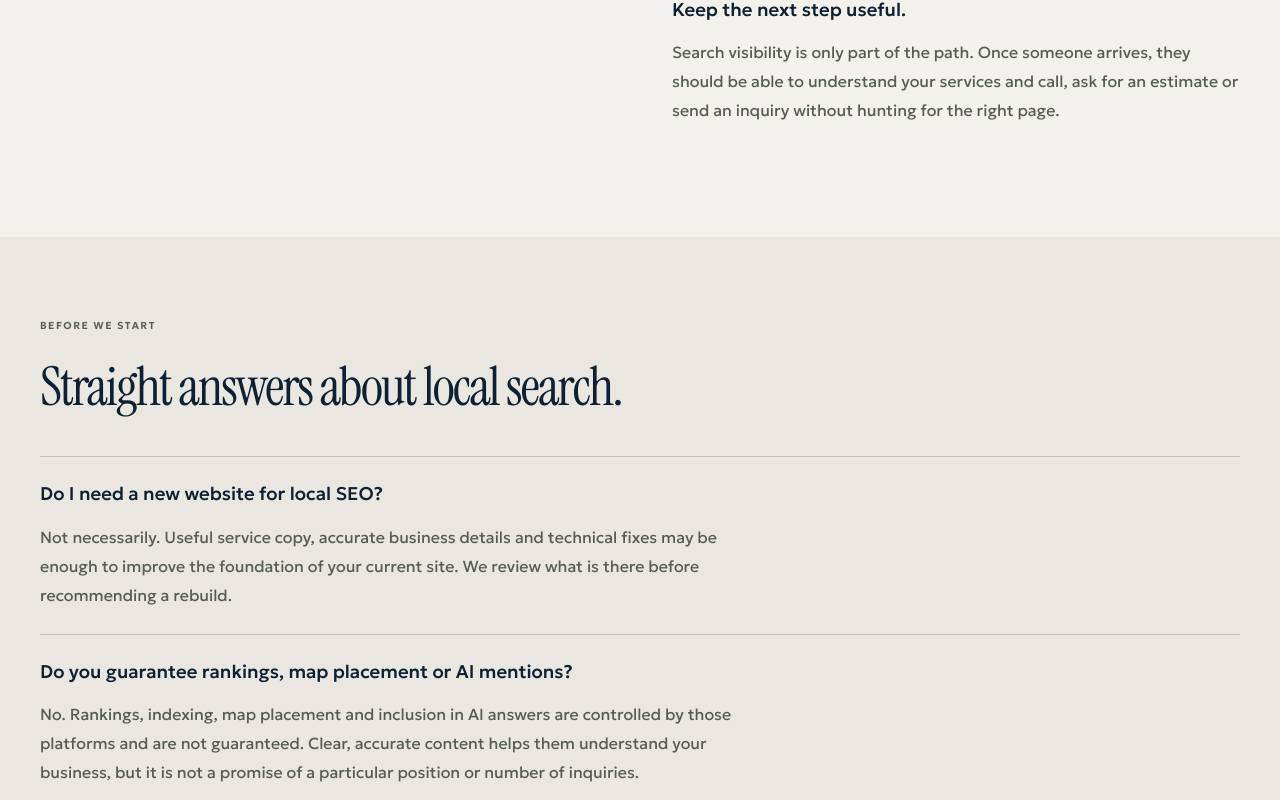
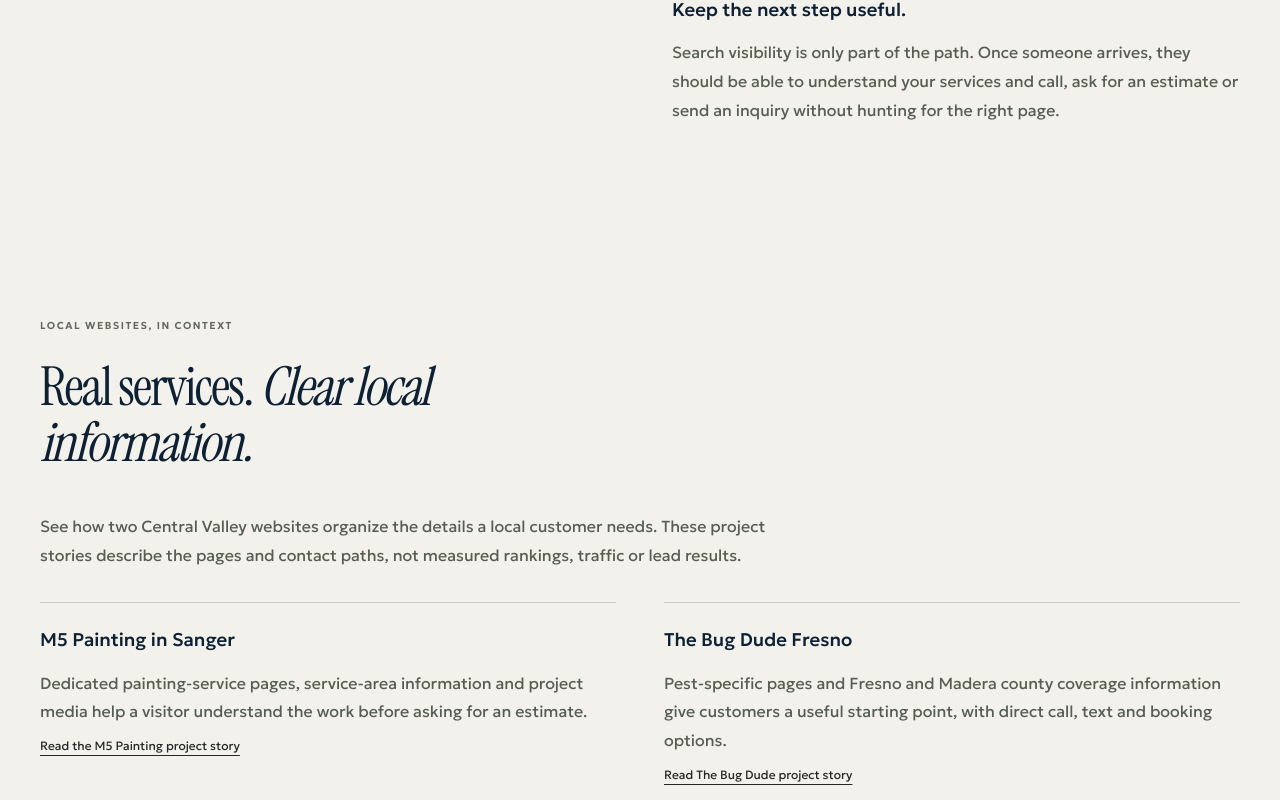
Before and after one commit to mxrcochxvez/hexacombllc, a Next.js app: page /local-seo in a window 1280 px wide. Shown: the part 1997-2797 px from the top of the page. Built offline with nearby package versions, Linux system fonts and the light colour scheme; no server answers.

Commit message:
Improve local SEO discovery and project context

```diff
--- a/src/app/(site)/local-seo/page.tsx
+++ b/src/app/(site)/local-seo/page.tsx
@@ -130,6 +130,43 @@ export default function LocalSeoPage() {
           </p>
         </div>
       </section>
+      <section className="premium-shell service-section" aria-labelledby="seo-projects-heading">
+        <p className="premium-eyebrow">LOCAL WEBSITES, IN CONTEXT</p>
+        <h2 id="seo-projects-heading">Real services. <em>Clear local information.</em></h2>
+        <p className="service-support">
+          See how two Central Valley websites organize the details a local
+          customer needs. These project stories describe the pages and contact
+          paths, not measured rankings, traffic or lead results.
+        </p>
+        <div className="service-grid">
+          <article>
+            <h3>M5 Painting in Sanger</h3>
+            <p>
+              Dedicated painting-service pages, service-area information and
+              project media help a visitor understand the work before asking
+              for an estimate.
+            </p>
+            <Link href="/work/m5-painting" className="premium-text-link">
+              Read the M5 Painting project story
+            </Link>
+          </article>
+          <article>
+            <h3>The Bug Dude Fresno</h3>
+            <p>
+              Pest-specific pages and Fresno and Madera county coverage
+              information give customers a useful starting point, with direct
+              call, text and booking options.
+            </p>
+            <Link href="/work/the-bug-dude" className="premium-text-link">
+              Read The Bug Dude project story
+            </Link>
+          </article>
+        </div>
+        <p className="service-support">
+          <Link href="/work">Browse all five website projects</Link> for more
+          examples of local businesses and their websites.
+        </p>
+      </section>
       <section className="service-band" aria-labelledby="seo-questions-heading">
         <div className="premium-shell service-questions">
           <p className="premium-eyebrow">BEFORE WE START</p>
--- a/src/app/(site)/page.tsx
+++ b/src/app/(site)/page.tsx
@@ -30,7 +30,8 @@ const services = {
       description:
         "Local SEO, useful service pages and clear business information.",
       provider: { "@id": "https://hexacombllc.com/#organization" },
-      url: "https://hexacombllc.com/website-audit",
+      url: "https://hexacombllc.com/local-seo",
+      areaServed: ["Fresno", "Clovis", "California Central Valley"],
     },
     {
       "@type": "Service",
--- a/src/app/(site)/website-design/page.tsx
+++ b/src/app/(site)/website-design/page.tsx
@@ -257,7 +257,9 @@ export default function WebsiteDesignPage() {
             No. Useful content and a well-built site give search engines clearer
             information, but rankings, indexing and inclusion in AI answers are
             not guaranteed. Ongoing search work is a separate conversation about
-            priorities, not a promise of a particular position.
+            priorities, not a promise of a particular position.{" "}
+            <Link href="/local-seo">Explore local SEO for Fresno and Clovis</Link>{" "}
+            for service-page, business-information and search improvements.
           </p>
         </article>
         <p className="service-support">
--- a/src/app/(site)/work/page.tsx
+++ b/src/app/(site)/work/page.tsx
@@ -32,6 +32,11 @@ export default function WorkPage() {
           </Link>
           .
         </p>
+        <p>
+          The project stories show how service information, local coverage and
+          contact paths fit together. For search-focused website improvements,{" "}
+          <Link href="/local-seo">explore local SEO in Fresno and Clovis</Link>.
+        </p>
       </div>
       <PortfolioShowcase />
       <AgencyContact />
--- a/src/app/sitemap.ts
+++ b/src/app/sitemap.ts
@@ -9,7 +9,7 @@ export default async function sitemap(): Promise<MetadataRoute.Sitemap> {
   const staticPages: MetadataRoute.Sitemap = [
     {
       url: baseUrl,
-      lastModified: "2026-11-03",
+      lastModified: "2026-11-04",
       changeFrequency: "weekly",
       priority: 1,
     },
@@ -52,7 +52,7 @@ export default async function sitemap(): Promise<MetadataRoute.Sitemap> {
   ];
   staticPages.push({
     url: `${baseUrl}/work`,
-    lastModified: "2026-11-03",
+    lastModified: "2026-11-04",
     changeFrequency: "monthly",
     priority: 0.9,
   });
@@ -64,7 +64,7 @@ export default async function sitemap(): Promise<MetadataRoute.Sitemap> {
   ]) {
     staticPages.push({
       url: `${baseUrl}${path}`,
-      lastModified: ["/website-design", "/local-seo"].includes(path) ? "2026-11-03" : "2026-11-01",
+      lastModified: "2026-11-04",
       changeFrequency: "monthly",
       priority: ["/website-design", "/local-seo"].includes(path) ? 0.9 : 0.7,
     });
--- a/src/components/Navbar.tsx
+++ b/src/components/Navbar.tsx
@@ -3,6 +3,7 @@ import Link from "next/link";
 import ArrowIcon from "@/components/ArrowIcon";
 const links = [
   { href: "/website-design", label: "Website design" },
+  { href: "/local-seo", label: "Local SEO" },
   { href: "/work", label: "Work" },
   { href: "/about", label: "About" },
   { href: "/pricing", label: "Pricing" },
--- a/src/components/ProjectStory.tsx
+++ b/src/components/ProjectStory.tsx
@@ -149,6 +149,9 @@ export default function ProjectStory({ slug }: { slug: ProjectStorySlug }) {
           <Link href="/website-design" className="premium-text-link">
             Website design in Fresno &amp; Clovis
           </Link>
+          <Link href="/local-seo" className="premium-text-link">
+            Local SEO &amp; service-page improvements
+          </Link>
           <Link
             href={`/work/${project.relatedSlug}`}
             className="premium-text-link"
--- a/src/lib/cases.ts
+++ b/src/lib/cases.ts
@@ -66,13 +66,13 @@ export const clientCaseStudies: CaseStudy[] = [
       "A video and positioning studio in Fresno. The site has to feel as sharp as the work.",
     city: "Fresno",
     clientDescription:
-      "Unreelviews is a Fresno video production and brand-positioning studio. Their site had to carry the same energy as the films they make, without slowing down on a phone.",
+      "Unreelviews is a Fresno video production and brand-positioning studio working across the Central Valley and California. Its website puts films and the production process at the center of the experience.",
     solutionDescription:
-      "We built a custom Next.js site around their velocity offer, with a mobile path that gets a serious inquiry in as few taps as possible.",
+      "The website brings selected films, creative strategy, production details and project inquiries into one browsing path, with a choice to skip the introduction and go straight to the work.",
     highlights: [
-      "Custom offer architecture for their velocity tiers",
-      "Fast loading for heavy video embeds",
-      "Copy that qualifies the right clients before a call",
+      "Selected films with individual playback controls",
+      "Clear strategy, production and launch process",
+      "Practical FAQs and direct project inquiry links",
     ],
   },
   {
```
